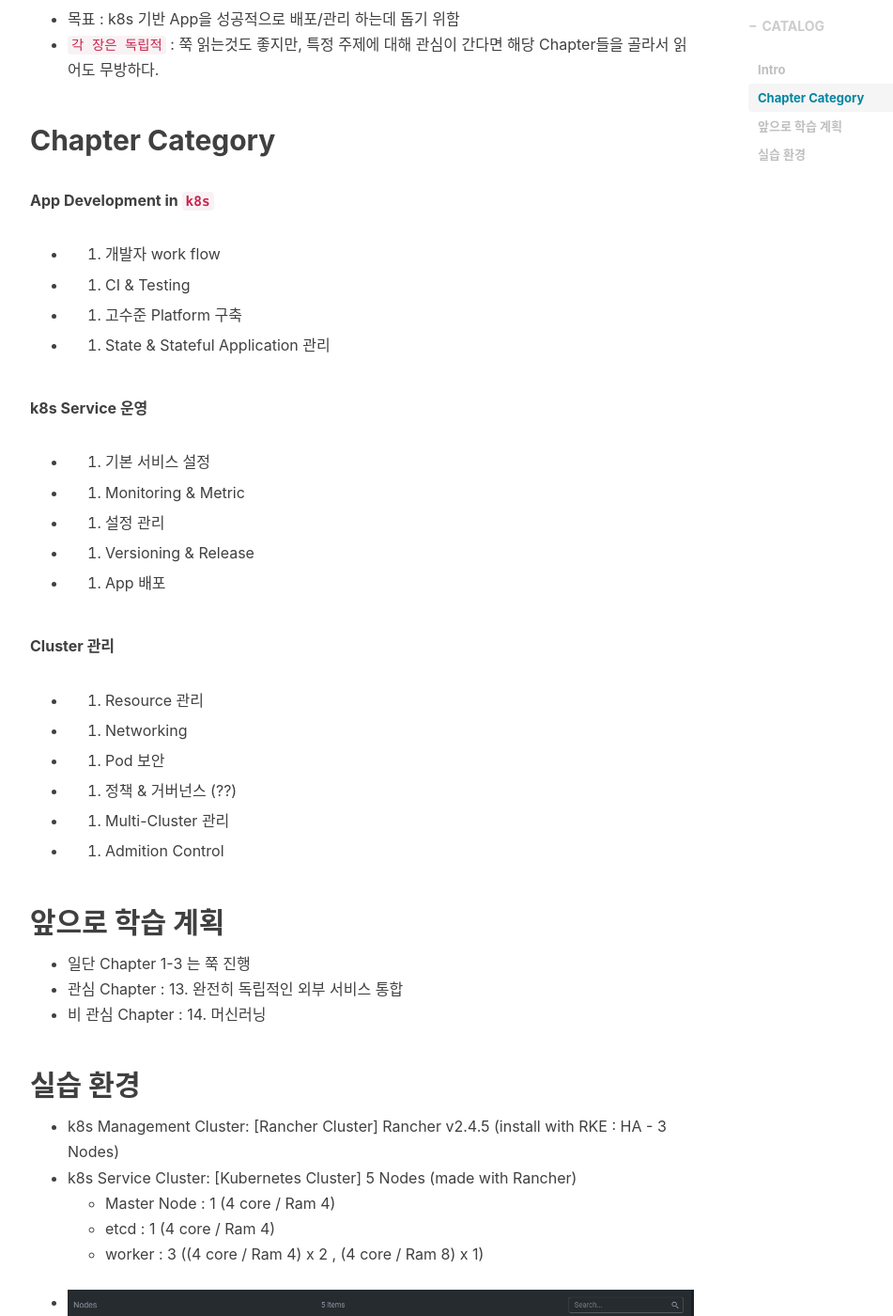
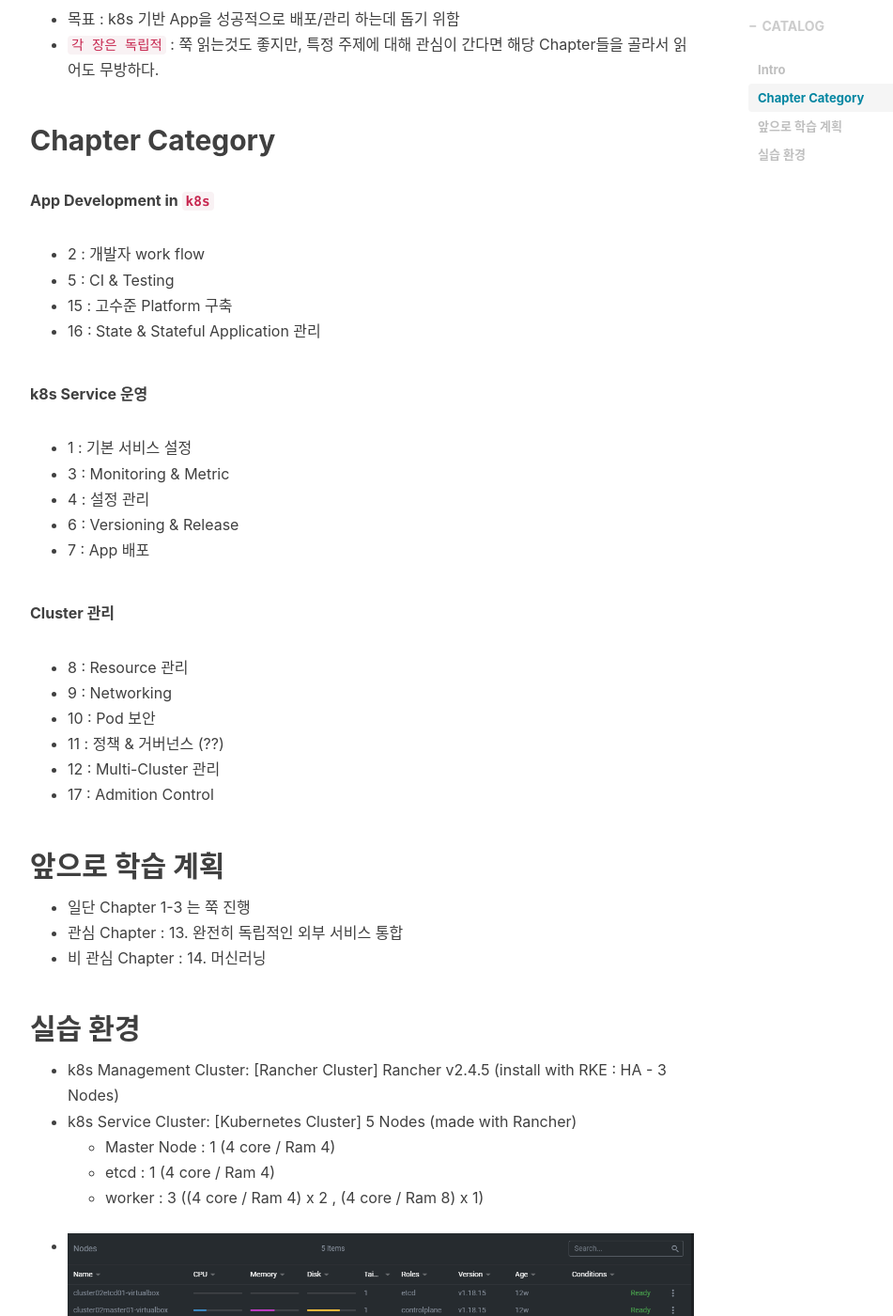
Before and after one commit to ggoowlgns/ggoowlgns.github.io, a Jekyll site: the page built from _posts/kubernetes/2021-05-02-k8s_bp_0_0-post.md, in a window 1280 px wide and 1400 px high, scrolled down 810 px. Shown: the whole window at 94% size, without its empty margins (233-1184 px from the left). Built offline with Jekyll 4.4.1, drawn with Linux system fonts in a browser that asks for light colours; nearby versions of some CDN libraries; our own code applies the rules of GitHub Pages for plain Markdown files; comment, search, counter and statistics services are not loaded; some of the changed text lies outside the part shown.

Commit message:
update misses

```diff
--- a/_posts/kubernetes/2021-05-02-k8s_bp_0_0-post.md
+++ b/_posts/kubernetes/2021-05-02-k8s_bp_0_0-post.md
@@ -1,5 +1,5 @@
 ---
-title:      "Kubernetes Best Practices : 쿠버네티스 모범 사례 Intro"
+title:      "Kubernetes Best Practices : 쿠버네티스 모범 사례 : Intro"
 subtitle:   "머리말 & 목차 정리"
 date:       2021-05-02
 author:     "Park Ji Hoon"
@@ -25,25 +25,25 @@
 
 ## Chapter Category
 **App Development in `k8s`**
-- 2. 개발자 work flow
-- 5. CI & Testing
-- 15. 고수준 Platform 구축
-- 16. State & Stateful Application 관리
+- 2 : 개발자 work flow
+- 5 : CI & Testing
+- 15 : 고수준 Platform 구축
+- 16 : State & Stateful Application 관리
 
 **k8s Service 운영**
-- 1. 기본 서비스 설정
-- 3. Monitoring & Metric
-- 4. 설정 관리
-- 6. Versioning & Release
-- 7. App 배포
+- 1 : 기본 서비스 설정
+- 3 : Monitoring & Metric
+- 4 : 설정 관리
+- 6 : Versioning & Release
+- 7 : App 배포
 
 **Cluster 관리**
-- 8. Resource 관리
-- 9. Networking
-- 10. Pod 보안
-- 11. 정책 & 거버넌스 (??)
-- 12. Multi-Cluster 관리
-- 17. Admition Control
+- 8 : Resource 관리
+- 9 : Networking
+- 10 : Pod 보안
+- 11 : 정책 & 거버넌스 (??)
+- 12 : Multi-Cluster 관리
+- 17 : Admition Control
 
 
 ## 앞으로 학습 계획
```
Also changed, not shown: _posts/kubernetes/2021-05-05-k8s_bp_1_1-post.md (+10 -3 lines).
